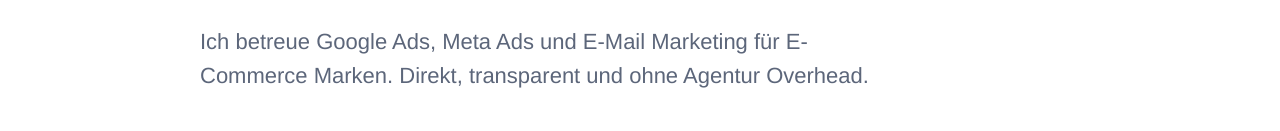
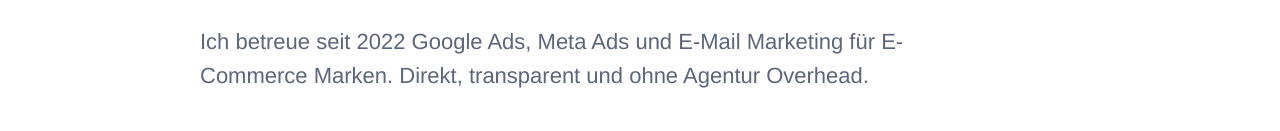
Before and after one commit to scharifs/website, a plain HTML site: page index.html in a window 1280 px wide. Shown: the part 321-452 px from the top of the page. Drawn offline with Linux system fonts and the light colour scheme.

Commit message:
Update index.html

```diff
--- a/index.html
+++ b/index.html
@@ -98,7 +98,7 @@
 <main>
   <div class="wrap hero">
     <h1>Performance Marketing, das sich rechnet.</h1>
-    <p class="lead">Ich betreue Google Ads, Meta Ads und E-Mail Marketing für E-Commerce Marken. Direkt, transparent und ohne Agentur Overhead.</p>
+    <p class="lead">Ich betreue seit 2022 Google Ads, Meta Ads und E-Mail Marketing für E-Commerce Marken. Direkt, transparent und ohne Agentur Overhead.</p>
     <a class="btn" href="#kontakt">Gespräch buchen</a>
   </div>
 
```
